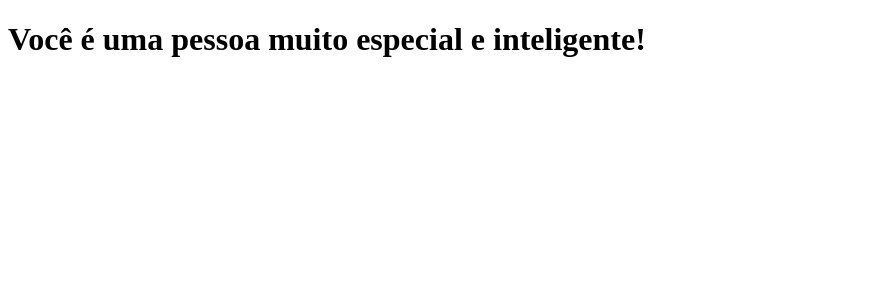
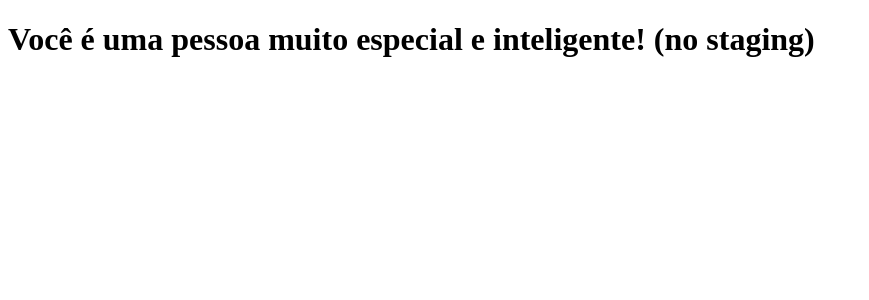
Before and after one commit to BaiaGui/clone-tabnews, a Next.js app: page / in a window 1280 px wide. Shown: the top 300 px of the page, without its empty margins (0-869 px from the left). Built offline with nearby package versions, Linux system fonts and the light colour scheme.

Commit message:
change index message (testing)

```diff
--- a/pages/index.js
+++ b/pages/index.js
@@ -1,5 +1,5 @@
 function Home() {
-  return <h1>Você é uma pessoa muito especial e inteligente!</h1>;
+  return <h1>Você é uma pessoa muito especial e inteligente! (no staging)</h1>;
 }
 
 export default Home;
```
